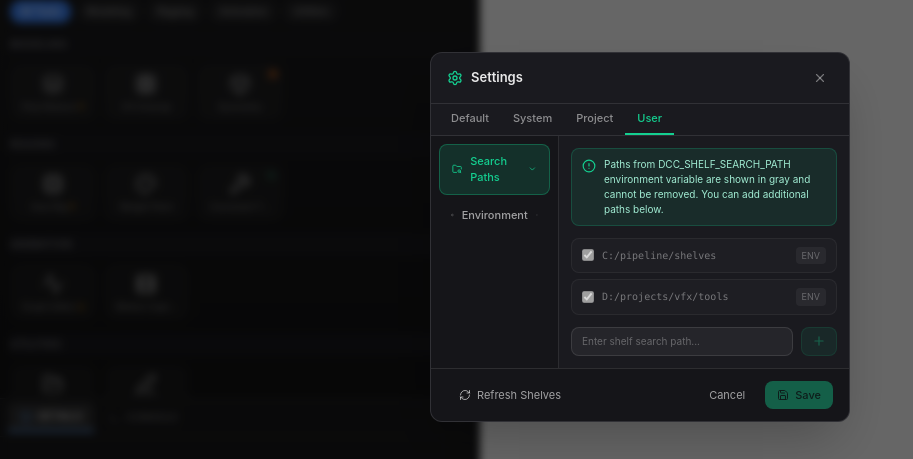
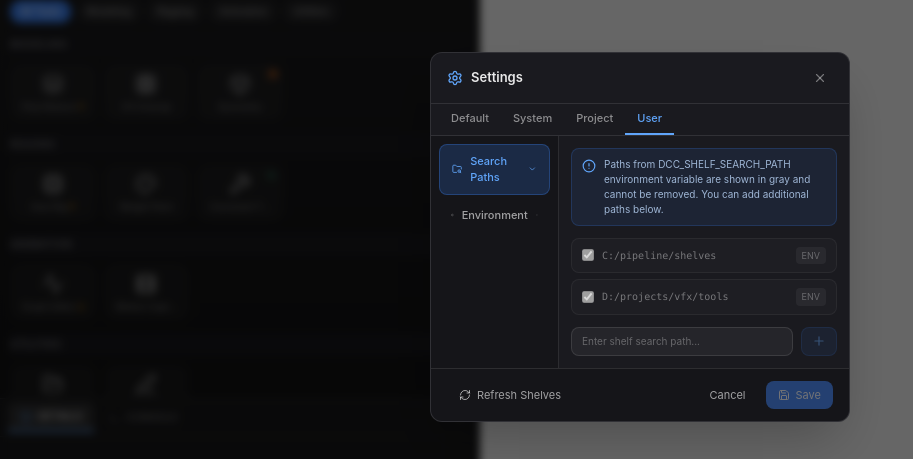
Before and after one commit to loonghao/auroraview-dcc-shelves, a React (Vite) app: page / in a window 1280 px wide. Both pictures are taken after a click on the button 402 px from the left and 17 px from the top of the page. Shown: the part 163-622 px from the top of the page, without its empty margins (0-913 px from the left). Built offline with nearby package versions, Linux system fonts and the light colour scheme.

Commit message:
Revert "style: update settings panel with green color scheme (#14CF90)"
This reverts commit 134dde966dc2f7d4759faed16749fd1646f80ba4.

```diff
--- a/src/frontend/components/SettingsPanel.tsx
+++ b/src/frontend/components/SettingsPanel.tsx
@@ -55,7 +55,7 @@ const TabButton: React.FC<{
     onClick={onClick}
     className={`px-3 py-1.5 text-[11px] font-medium transition-all border-b-2 ${
       active
-        ? 'text-[#14CF90] border-[#14CF90]'
+        ? 'text-blue-400 border-blue-400'
         : 'text-white/50 border-transparent hover:text-white/70 hover:border-white/20'
     }`}
   >
@@ -74,7 +74,7 @@ const SectionTab: React.FC<{
     onClick={onClick}
     className={`flex items-center gap-2 px-3 py-2 text-[11px] font-medium rounded-lg transition-all w-full text-left ${
       active
-        ? 'bg-[#14CF90]/15 text-[#14CF90] border border-[#14CF90]/30'
+        ? 'bg-blue-500/20 text-blue-400 border border-blue-500/30'
         : 'text-white/60 hover:bg-white/5 hover:text-white/80'
     }`}
   >
@@ -184,7 +184,7 @@ export const SettingsPanel: React.FC<SettingsPanelProps> = ({
         {/* Header */}
         <div className="flex items-center justify-between px-4 py-3 border-b border-white/10">
           <div className="flex items-center gap-2">
-            <Settings size={16} className="text-[#14CF90]" />
+            <Settings size={16} className="text-blue-400" />
             <span className="text-[13px] font-semibold text-white/90">{t('settings.title')}</span>
           </div>
           <button
@@ -231,9 +231,9 @@ export const SettingsPanel: React.FC<SettingsPanelProps> = ({
             {activeSection === 'paths' && (
               <div className="space-y-3">
                 {/* Info banner */}
-                <div className="flex items-start gap-2 px-2.5 py-2 bg-[#14CF90]/10 border border-[#14CF90]/20 rounded-lg">
-                  <AlertCircle size={14} className="text-[#14CF90] mt-0.5 shrink-0" />
-                  <p className="text-[10px] text-[#A1ECD3]">{t('settings.searchPathsInfo')}</p>
+                <div className="flex items-start gap-2 px-2.5 py-2 bg-blue-500/10 border border-blue-500/20 rounded-lg">
+                  <AlertCircle size={14} className="text-blue-400 mt-0.5 shrink-0" />
+                  <p className="text-[10px] text-blue-200/80">{t('settings.searchPathsInfo')}</p>
                 </div>
 
                 {/* Path list */}
@@ -252,7 +252,7 @@ export const SettingsPanel: React.FC<SettingsPanelProps> = ({
                         checked={entry.enabled}
                         onChange={() => handleTogglePath(index)}
                         disabled={entry.source === 'env'}
-                        className="w-3 h-3 rounded accent-[#14CF90]"
+                        className="w-3 h-3 rounded accent-blue-500"
                       />
                       <span className="flex-1 text-[10px] truncate font-mono">{entry.path}</span>
                       {entry.source === 'env' && (
@@ -278,12 +278,12 @@ export const SettingsPanel: React.FC<SettingsPanelProps> = ({
                     onChange={e => setNewPath(e.target.value)}
                     onKeyDown={e => e.key === 'Enter' && handleAddPath()}
                     placeholder={t('settings.addPathPlaceholder')}
-                    className="flex-1 px-2.5 py-1.5 text-[10px] bg-white/5 border border-white/10 rounded-lg text-white/80 placeholder-white/30 focus:outline-none focus:border-[#14CF90]/50"
+                    className="flex-1 px-2.5 py-1.5 text-[10px] bg-white/5 border border-white/10 rounded-lg text-white/80 placeholder-white/30 focus:outline-none focus:border-blue-500/50"
                   />
                   <button
                     onClick={handleAddPath}
                     disabled={!newPath.trim()}
-                    className="px-2.5 py-1.5 bg-[#14CF90]/20 border border-[#14CF90]/30 rounded-lg text-[#14CF90] hover:bg-[#14CF90]/30 transition-colors disabled:opacity-40 disabled:cursor-not-allowed"
+                    className="px-2.5 py-1.5 bg-blue-500/20 border border-blue-500/30 rounded-lg text-blue-400 hover:bg-blue-500/30 transition-colors disabled:opacity-40 disabled:cursor-not-allowed"
                   >
                     <Plus size={14} />
                   </button>
@@ -312,7 +312,7 @@ export const SettingsPanel: React.FC<SettingsPanelProps> = ({
                     >
                       <div className="flex items-center gap-2">
                         <span className={`text-[10px] font-mono font-medium ${
-                          entry.source === 'system' ? 'text-white/40' : 'text-[#14CF90]'
+                          entry.source === 'system' ? 'text-white/40' : 'text-blue-400'
                         }`}>
                           {entry.key}
                         </span>
@@ -335,7 +335,7 @@ export const SettingsPanel: React.FC<SettingsPanelProps> = ({
                           type="text"
                           value={entry.value}
                           onChange={e => handleUpdateEnvVar(index, e.target.value)}
-                          className="px-2 py-1 text-[9px] bg-white/5 border border-white/10 rounded text-white/80 font-mono focus:outline-none focus:border-[#14CF90]/50"
+                          className="px-2 py-1 text-[9px] bg-white/5 border border-white/10 rounded text-white/80 font-mono focus:outline-none focus:border-blue-500/50"
                         />
                       )}
                     </div>
@@ -350,7 +350,7 @@ export const SettingsPanel: React.FC<SettingsPanelProps> = ({
                       value={newEnvKey}
                       onChange={e => setNewEnvKey(e.target.value)}
                       placeholder={t('settings.envKeyPlaceholder')}
-                      className="w-28 px-2.5 py-1.5 text-[10px] bg-white/5 border border-white/10 rounded-lg text-white/80 placeholder-white/30 focus:outline-none focus:border-[#14CF90]/50 font-mono"
+                      className="w-28 px-2.5 py-1.5 text-[10px] bg-white/5 border border-white/10 rounded-lg text-white/80 placeholder-white/30 focus:outline-none focus:border-blue-500/50 font-mono"
                     />
                     <input
                       type="text"
@@ -358,12 +358,12 @@ export const SettingsPanel: React.FC<SettingsPanelProps> = ({
                       onChange={e => setNewEnvValue(e.target.value)}
                       onKeyDown={e => e.key === 'Enter' && handleAddEnvVar()}
                       placeholder={t('settings.envValuePlaceholder')}
-                      className="flex-1 px-2.5 py-1.5 text-[10px] bg-white/5 border border-white/10 rounded-lg text-white/80 placeholder-white/30 focus:outline-none focus:border-[#14CF90]/50 font-mono"
+                      className="flex-1 px-2.5 py-1.5 text-[10px] bg-white/5 border border-white/10 rounded-lg text-white/80 placeholder-white/30 focus:outline-none focus:border-blue-500/50 font-mono"
                     />
                     <button
                       onClick={handleAddEnvVar}
                       disabled={!newEnvKey.trim()}
-                      className="px-2.5 py-1.5 bg-[#14CF90]/20 border border-[#14CF90]/30 rounded-lg text-[#14CF90] hover:bg-[#14CF90]/30 transition-colors disabled:opacity-40 disabled:cursor-not-allowed"
+                      className="px-2.5 py-1.5 bg-blue-500/20 border border-blue-500/30 rounded-lg text-blue-400 hover:bg-blue-500/30 transition-colors disabled:opacity-40 disabled:cursor-not-allowed"
                     >
                       <Plus size={14} />
                     </button>
@@ -393,7 +393,7 @@ export const SettingsPanel: React.FC<SettingsPanelProps> = ({
             <button
               onClick={handleSave}
               disabled={!hasChanges}
-              className="flex items-center gap-1.5 px-3 py-1.5 text-[11px] bg-[#14CF90] text-[#04291D] font-medium rounded-lg hover:bg-[#10A673] active:bg-[#0C7C56] transition-colors disabled:opacity-40 disabled:cursor-not-allowed"
+              className="flex items-center gap-1.5 px-3 py-1.5 text-[11px] bg-blue-500 text-white rounded-lg hover:bg-blue-600 transition-colors disabled:opacity-40 disabled:cursor-not-allowed"
             >
               <Save size={12} />
               {t('common.save')}
```
